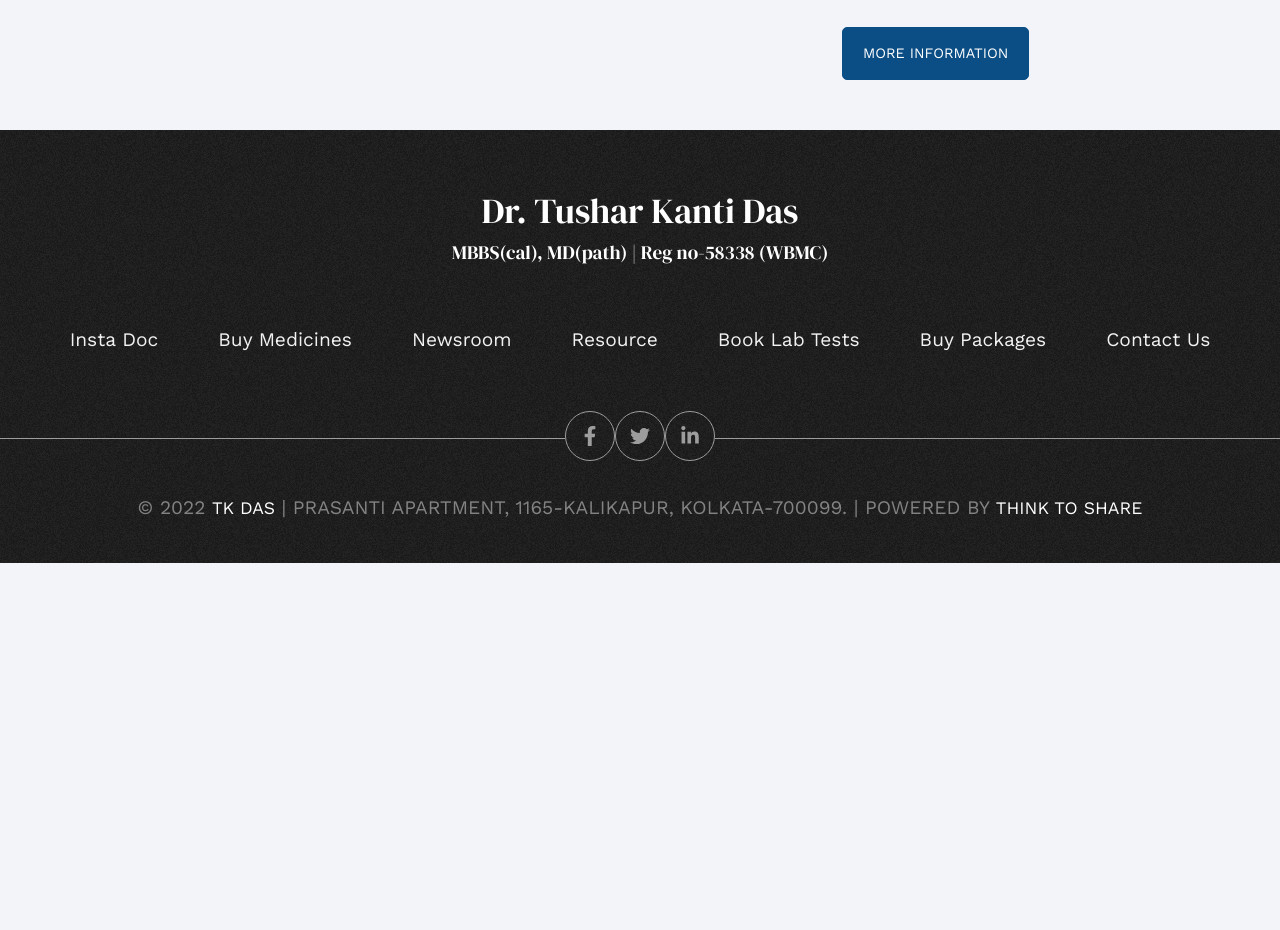
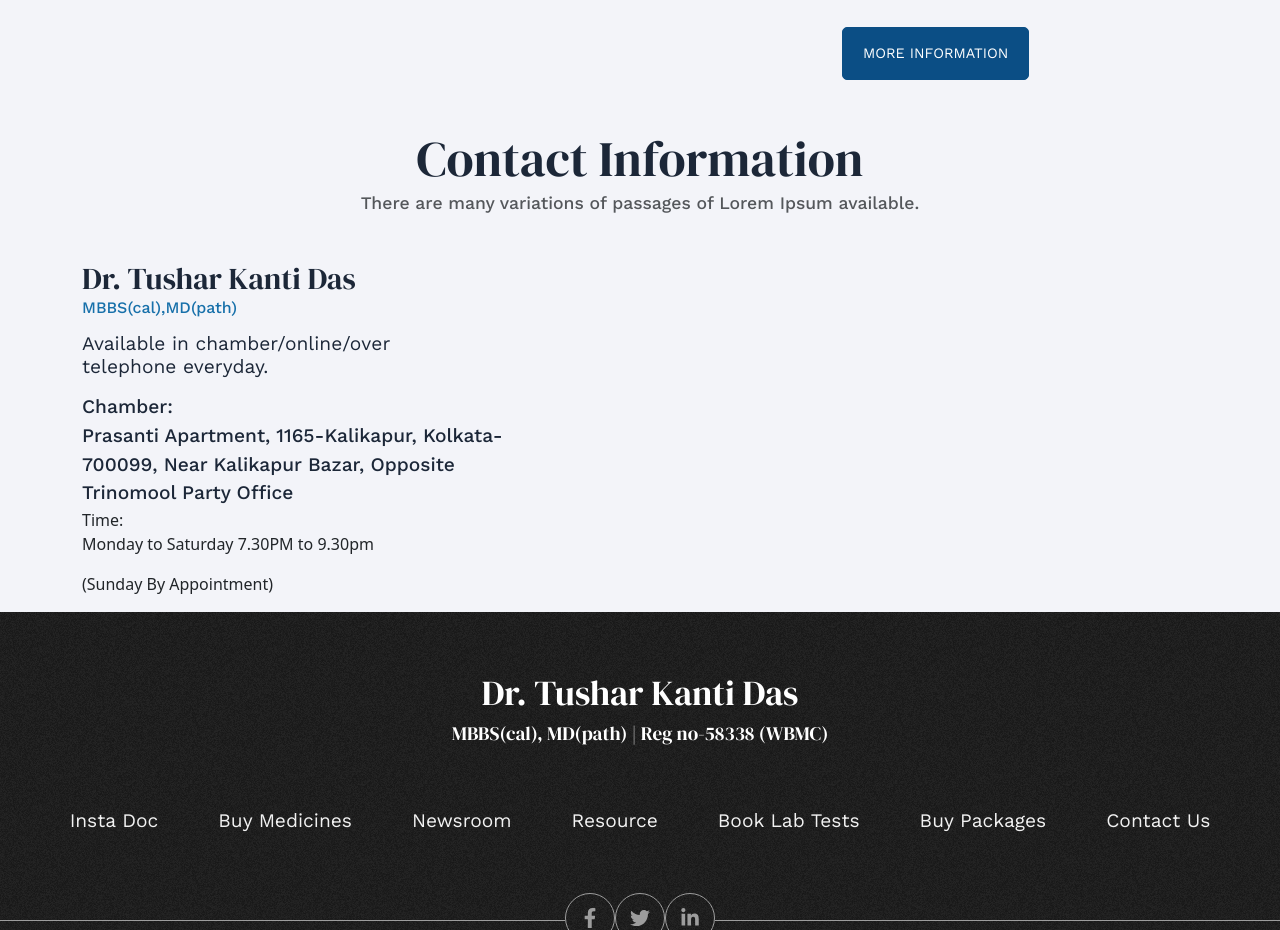
Before and after one commit to Think-To-Share/Dr.Tushar-Kanti-Das, a website built with webpack: page index.html in a window 1280 px wide. Shown: the part 8300-9230 px from the top of the page. Before the commit the page ends 8863 px from the top, so only its background shows below. Built offline with nearby package versions, Linux system fonts and the light colour scheme; files whose address does not match are found by name.

Commit message:
contact us section start

```diff
--- a/index.html
+++ b/index.html
@@ -443,6 +443,34 @@
         </div>
     </section>
     <!-- about us section end -->
+
+    <!-- contact us section start -->
+    <section class="contact-us-section">
+        <div class="container">
+            <h2 class="contact-us-heading">Contact Information</h2>
+            <p class="contact-us-heading-text">There are many variations of passages of Lorem Ipsum available.</p>
+            <div class="row">
+                <div class="col-12 col-lg-5 contact-us-dr">
+                    <h3 class="contact-us-dr-name">Dr. Tushar Kanti Das</h3>
+                    <h4 class="contact-us-dr-qualification">MBBS(cal),MD(path)</h4>
+                    <p class="contact-us-chamber">Available in chamber/online/over <br>
+                        telephone everyday.
+                    </p>
+                    <p class="chamber-address"><span>Chamber:</span><br>
+                        Prasanti Apartment, 1165-Kalikapur,
+                        Kolkata-700099, Near Kalikapur Bazar,
+                        Opposite Trinomool Party Office
+                    </p>
+                    <p class="chamber-time"><span>Time:</span><br>
+                        Monday to Saturday
+                        7.30PM  to 9.30pm
+                    </p>
+                    <p class="chamber-open">(Sunday By Appointment)</p>
+                </div>
+            </div>
+        </div>
+    </section>
+    <!-- contact us section end -->
 </main>
 
 
--- a/src/scss/_home.scss
+++ b/src/scss/_home.scss
@@ -624,3 +624,69 @@
         }
     }
 }
+
+// contact us section start
+.contact-us-section{
+    .contact-us-heading{
+        font-family: $secondary-font;
+        font-weight: 400;
+        color: #1c2738;
+        @include font-size(3.1rem);
+        text-align: center;
+        margin: 0;
+    }
+    .contact-us-heading-text{
+        color: #54575b;
+        font-family: $primary-font;
+        font-weight: 500;
+        @include font-size(1.1rem);
+        text-align: center;
+        margin: 0;
+        padding-bottom: 45px;
+    }
+    .contact-us-dr{
+        .contact-us-dr-name{
+            font-family: $secondary-font;
+            font-weight: 400;
+            color: #1c2738;
+            @include font-size(1.9rem);
+            margin: 0;
+        }
+        .contact-us-dr-qualification{
+            color: $secondary-color;
+            font-family: $primary-font;
+            font-weight: 500;
+            @include font-size(1rem);
+            margin: 0;
+        }
+        .contact-us-chamber{
+            color: #1c2738;
+            font-family: $primary-font;
+            font-weight: 400;
+            @include font-size(1.2rem);
+            margin: 0;
+            line-height:initial;
+            padding: 15px 0;
+        }
+        .chamber-address{
+            color: #1c2738;
+            font-family: $primary-font;
+            font-weight: 500;
+            @include font-size(1.2rem);
+            margin: 0;
+            span{
+                color: #1c2738;
+                font-family: $primary-font;
+                font-weight: 500;
+                @include font-size(1.2rem);
+                margin: 0;
+            }
+        }
+        .chamber-time{
+
+        }
+        .chamber-open{
+
+        }
+    }
+}
```
Also changed, not shown: 2 other files.
